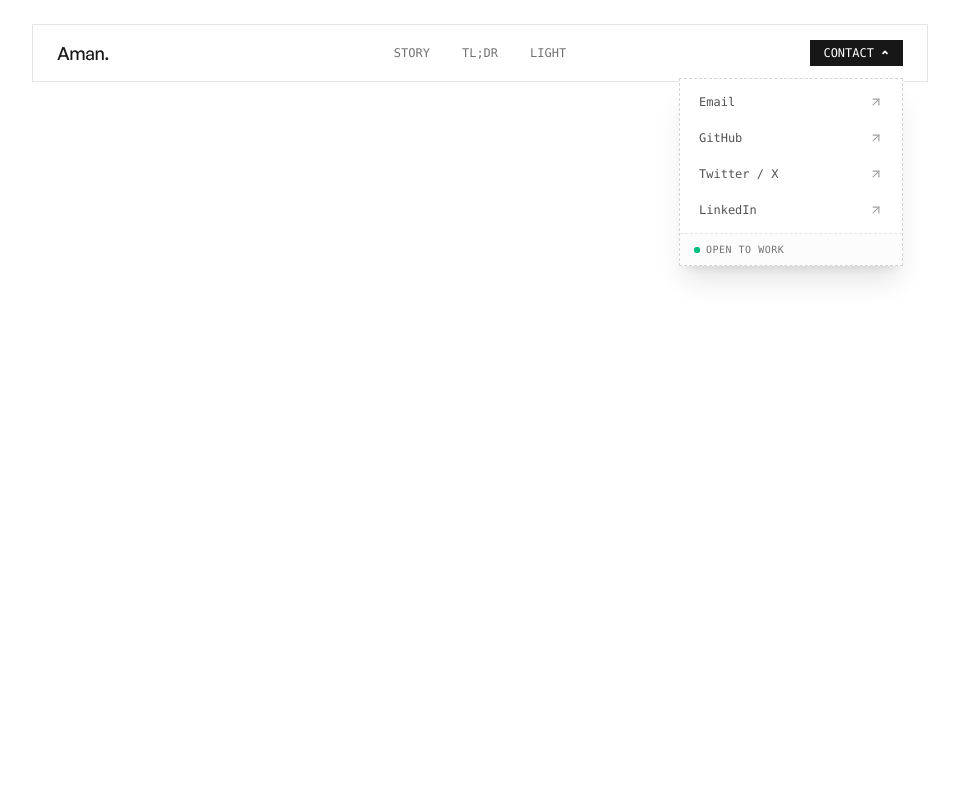
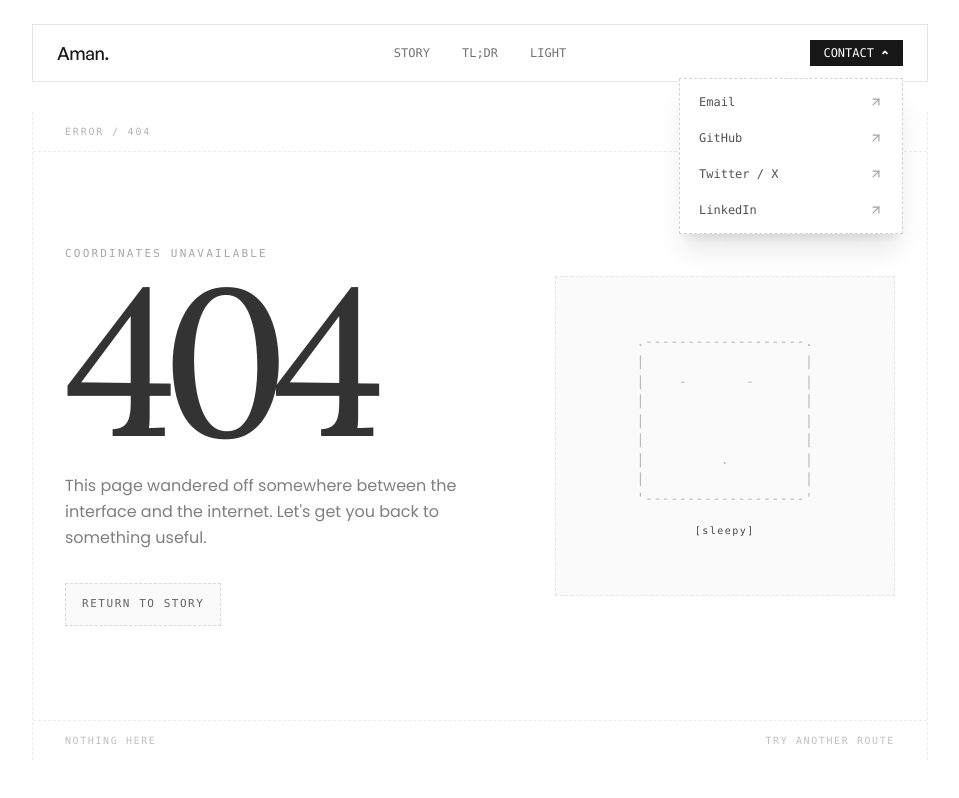
Before and after one commit to tutankhAman/folio-v3, a React (Vite) app: page /resume in a window 1280 px wide. Both pictures are taken after a click on the button "CONTACT". Shown: the whole page, without its empty margins (160-1119 px from the left). Built offline with nearby package versions, Linux system fonts and the light colour scheme.

Commit message:
feat(not-found): add 404 Not Found page and update routing to handle unmatched paths

```diff
--- a/src/app.tsx
+++ b/src/app.tsx
@@ -7,6 +7,7 @@ import { Navbar } from "./components/shared/navbar";
 import { ProjectModal } from "./components/shared/project-modal";
 import { SmoothScroll } from "./components/shared/smooth-scroll";
 import type { Project } from "./data/projects";
+import NotFoundPage from "./pages/not-found";
 import TestPage from "./pages/test";
 import ResumePage from "./pages/tldr";
 
@@ -55,6 +56,7 @@ function App() {
           />
           <Route element={<TestPage />} path="/test" />
           <Route element={<ResumePage />} path="/tldr" />
+          <Route element={<NotFoundPage />} path="*" />
         </Routes>
       </div>
 
--- a/src/components/shared/footer.tsx
+++ b/src/components/shared/footer.tsx
@@ -204,20 +204,6 @@ export const Footer = ({ onProjectClick }: FooterProps) => {
                   </span>
                 </div>
               </StaggeredLine>
-              <StaggeredLine index={2} inView={inView}>
-                <div className="flex flex-col gap-1">
-                  <span className="font-mono text-[10px] text-fg/25 uppercase tracking-[0.15em]">
-                    Availability
-                  </span>
-                  <span className="flex items-center gap-2 font-mono text-[13px] text-fg/50">
-                    <span className="relative flex h-1.5 w-1.5">
-                      <span className="absolute inline-flex h-full w-full animate-ping rounded-full bg-fg/20" />
-                      <span className="relative inline-flex h-1.5 w-1.5 rounded-full bg-fg/40" />
-                    </span>
-                    Open to work
-                  </span>
-                </div>
-              </StaggeredLine>
               <StaggeredLine index={3} inView={inView}>
                 <div className="flex flex-col gap-1">
                   <span className="font-mono text-[10px] text-fg/25 uppercase tracking-[0.15em]">
--- a/src/components/shared/navbar.tsx
+++ b/src/components/shared/navbar.tsx
@@ -140,7 +140,7 @@ export const Navbar = () => {
         animate={{ opacity: 1, y: 0 }}
         aria-label="Main navigation"
         className={cn(
-          "fixed top-6 left-1/2 z-40 w-[90%] max-w-4xl -translate-x-1/2",
+          "site-navbar fixed top-6 left-1/2 z-40 w-[90%] max-w-4xl -translate-x-1/2",
           "border border-fg/10 bg-surface-elevated backdrop-blur-xl",
           "transition-[width,height,border-radius,background-color,border-color] duration-500"
         )}
@@ -248,7 +248,7 @@ export const Navbar = () => {
                 aria-expanded={contactOpen}
                 aria-haspopup="true"
                 className={cn(
-                  "group flex cursor-pointer items-center gap-1.5 border border-dashed px-3 py-1 font-mono text-xs uppercase transition-all duration-200",
+                  "navbar-contact-trigger group flex cursor-pointer items-center gap-1.5 border border-dashed px-3 py-1 font-mono text-xs uppercase transition-all duration-200",
                   contactOpen
                     ? "border-neutral-900 bg-neutral-900 text-white"
                     : "border-neutral-300 bg-neutral-50/50 text-neutral-700 hover:border-neutral-900 hover:bg-neutral-900 hover:text-white"
@@ -287,7 +287,7 @@ export const Navbar = () => {
                 {contactOpen && (
                   <motion.div
                     animate={{ opacity: 1, y: 0, scale: 1 }}
-                    className="absolute top-full right-0 mt-3 w-56 overflow-hidden border border-neutral-300 border-dashed bg-white shadow-xl backdrop-blur-md"
+                    className="navbar-contact-menu absolute top-full right-0 mt-3 w-56 overflow-hidden border border-neutral-300 border-dashed bg-white shadow-xl backdrop-blur-md"
                     exit={{ opacity: 0, y: -4, scale: 0.96 }}
                     initial={{ opacity: 0, y: -8, scale: 0.96 }}
                     ref={dropdownRef}
@@ -301,7 +301,7 @@ export const Navbar = () => {
                     <div className="space-y-0.5 p-1.5">
                       {CONTACT_ITEMS.map((item) => (
                         <a
-                          className="group flex items-center justify-between border border-transparent border-dashed px-3 py-2 font-mono text-neutral-600 text-xs transition-colors duration-150 hover:border-neutral-300 hover:bg-neutral-50 hover:text-neutral-900"
+                          className="navbar-contact-item group flex items-center justify-between border border-transparent border-dashed px-3 py-2 font-mono text-neutral-600 text-xs transition-colors duration-150 hover:border-neutral-300 hover:bg-neutral-50 hover:text-neutral-900"
                           href={item.href}
                           key={item.label}
                           rel={
@@ -314,16 +314,6 @@ export const Navbar = () => {
                           <ArrowUpRight className="h-3.5 w-3.5 shrink-0 text-neutral-400 group-hover:text-neutral-800" />
                         </a>
                       ))}
-                    </div>
-                    {/* Bottom status accent */}
-                    <div className="flex items-center justify-between border-neutral-200 border-t border-dashed bg-neutral-50/50 px-3.5 py-2 font-mono text-[10px] text-neutral-500 uppercase tracking-wider">
-                      <div className="flex items-center gap-1.5">
-                        <span className="relative flex h-1.5 w-1.5">
-                          <span className="absolute inline-flex h-full w-full animate-ping rounded-full bg-emerald-400 opacity-75" />
-                          <span className="relative inline-flex h-1.5 w-1.5 rounded-full bg-emerald-500" />
-                        </span>
-                        <span>Open to work</span>
-                      </div>
                     </div>
                   </motion.div>
                 )}
--- a/src/index.css
+++ b/src/index.css
@@ -427,3 +427,36 @@
 .dark .resume-page .group:hover .group-hover\:text-white {
   color: rgba(250, 250, 250, 0.8);
 }
+
+/* Navbar contact control — keep its dark state in the same low-contrast
+   surface system as the Story and tl;dr pages. */
+.dark .site-navbar .navbar-contact-trigger {
+  border-color: rgba(250, 250, 250, 0.14);
+  background-color: rgba(11, 11, 11, 0.7);
+  color: rgba(250, 250, 250, 0.62);
+}
+
+.dark .site-navbar .navbar-contact-trigger:hover {
+  border-color: rgba(250, 250, 250, 0.25);
+  background-color: #171717;
+  color: rgba(250, 250, 250, 0.8);
+}
+
+.dark .site-navbar .navbar-contact-menu {
+  border-color: rgba(250, 250, 250, 0.14);
+  background-color: rgba(11, 11, 11, 0.96);
+}
+
+.dark .site-navbar .navbar-contact-item {
+  color: rgba(250, 250, 250, 0.5);
+}
+
+.dark .site-navbar .navbar-contact-item:hover {
+  border-color: rgba(250, 250, 250, 0.18);
+  background-color: #171717;
+  color: rgba(250, 250, 250, 0.82);
+}
+
+.dark .site-navbar .navbar-contact-item:hover .group-hover\:text-neutral-800 {
+  color: rgba(250, 250, 250, 0.72);
+}
--- /dev/null
+++ b/src/pages/not-found.tsx
@@ -0,0 +1,44 @@
+import { AsciiBuddy } from "@/components/shared/ascii-buddy";
+
+export default function NotFoundPage() {
+  return (
+    <div className="min-h-screen bg-surface px-4 pt-28 pb-10 text-fg sm:px-6">
+      <main className="mx-auto flex min-h-[calc(100vh-9.5rem)] w-full max-w-4xl flex-col justify-between border-fg/[0.08] border-x border-dashed">
+        <div className="flex items-center justify-between border-fg/[0.08] border-b border-dashed px-4 py-3 font-mono text-[10px] text-fg/30 uppercase tracking-[0.18em] sm:px-8">
+          <span>Error / 404</span>
+          <span>Page not found</span>
+        </div>
+
+        <section className="grid flex-1 items-center gap-10 px-4 py-14 sm:px-8 md:grid-cols-[1fr_0.8fr] md:gap-16 md:py-20">
+          <div>
+            <p className="font-mono text-[11px] text-fg/35 uppercase tracking-[0.2em]">
+              Coordinates unavailable
+            </p>
+            <h1 className="mt-4 font-serif text-[clamp(6rem,22vw,13rem)] text-fg/80 leading-[0.78] tracking-[-0.08em]">
+              404
+            </h1>
+            <p className="mt-8 max-w-md font-poppins text-fg/50 text-sm leading-relaxed sm:text-base">
+              This page wandered off somewhere between the interface and the
+              internet. Let&apos;s get you back to something useful.
+            </p>
+            <a
+              className="mt-8 inline-flex items-center border border-fg/[0.12] border-dashed bg-fg/[0.02] px-4 py-3 font-mono text-[11px] text-fg/60 uppercase tracking-[0.14em] transition-colors hover:border-fg/25 hover:bg-fg/[0.06] hover:text-fg"
+              href="/"
+            >
+              Return to story
+            </a>
+          </div>
+
+          <div className="flex min-h-64 items-center justify-center border border-fg/[0.08] border-dashed bg-fg/[0.02] p-8 sm:min-h-80">
+            <AsciiBuddy expressionHint={3} inView />
+          </div>
+        </section>
+
+        <div className="flex items-center justify-between border-fg/[0.08] border-t border-dashed px-4 py-3 font-mono text-[10px] text-fg/25 uppercase tracking-[0.16em] sm:px-8">
+          <span>Nothing here</span>
+          <span>Try another route</span>
+        </div>
+      </main>
+    </div>
+  );
+}
```
